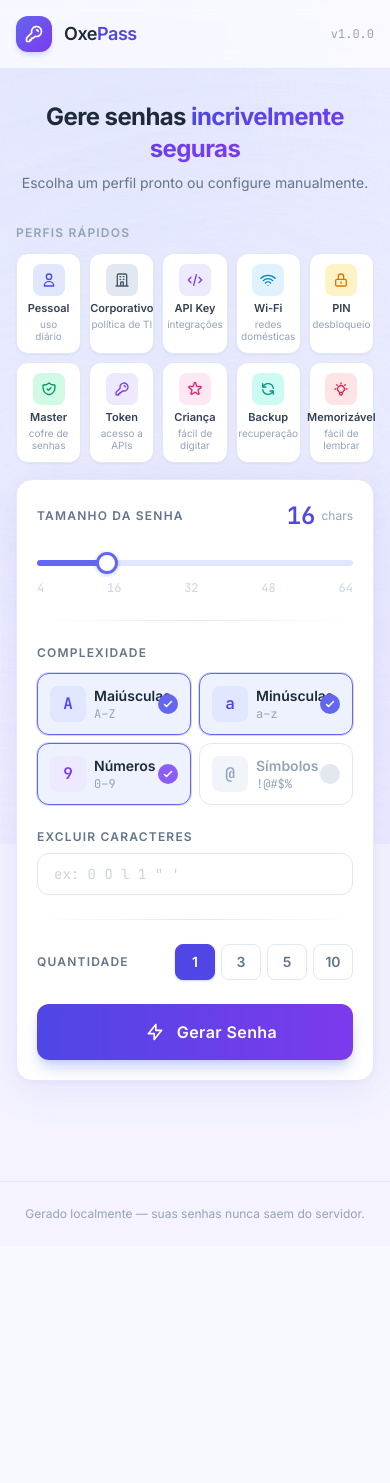
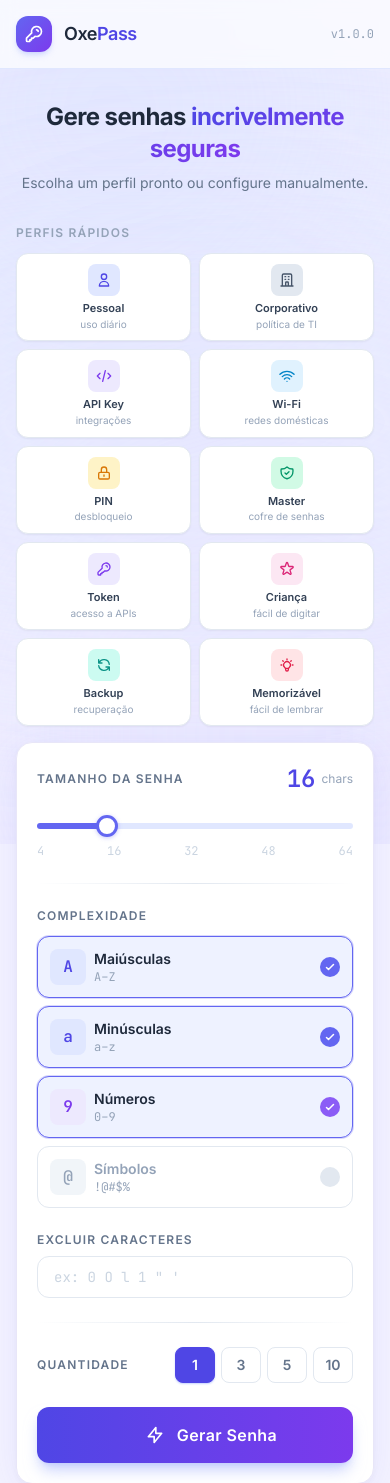
Before and after one commit to lealssa/oxepass, a Flask app: page / in a window 390 px wide. Shown: the top 1483 px of the page. Before the commit the page ends 1219 px from the top, so only its background shows below. Run offline with Flask 3, Linux system fonts and the light colour scheme; some libraries are stand-ins or nearby versions.

Commit message:
Ajusta layout mobile: perfis 2 colunas, complexidade 1 coluna, senha memorizável responsiva
- Perfis: grid 2 colunas no mobile, 5 no desktop
- Complexidade: grid 1 coluna no mobile, 2 no desktop
- Senha padrão: texto menor no mobile (text-xs sm:text-base)
- Senha memorizável: chips ocultos no mobile, texto da senha sempre visível

Co-Authored-By: Claude Sonnet 4.6 <noreply@anthropic.com>

```diff
--- a/app/templates/index.html
+++ b/app/templates/index.html
@@ -64,7 +64,7 @@
   <!-- ── PRESETS ── -->
   <div class="mb-4 animate-fade-in">
     <p class="text-xs font-semibold text-slate-400 uppercase tracking-widest mb-3">Perfis rápidos</p>
-    <div class="grid grid-cols-5 gap-2">
+    <div class="grid grid-cols-2 sm:grid-cols-5 gap-2">
       <template x-for="p in presets" :key="p.id">
         <button type="button" @click="applyPreset(p)" :class="{
             'ring-2 ring-indigo-400  bg-indigo-50  border-indigo-300':  p.color==='indigo'  && activePreset===p.id,
@@ -179,7 +179,7 @@
     <!-- Complexity -->
     <div class="space-y-3" x-show="showControls" x-transition>
       <label class="text-xs font-semibold text-slate-500 uppercase tracking-widest block">Complexidade</label>
-      <div class="grid grid-cols-2 gap-2 sm:gap-3">
+      <div class="grid grid-cols-1 sm:grid-cols-2 gap-2 sm:gap-3">
 
         <button type="button" @click="uppercase = !uppercase; activePreset = null; pwType = 'random'"
           :class="uppercase ? 'toggle-card active' : 'toggle-card'"
```
Also changed, not shown: app/templates/partials/password_result.html (+6 -5 lines).
